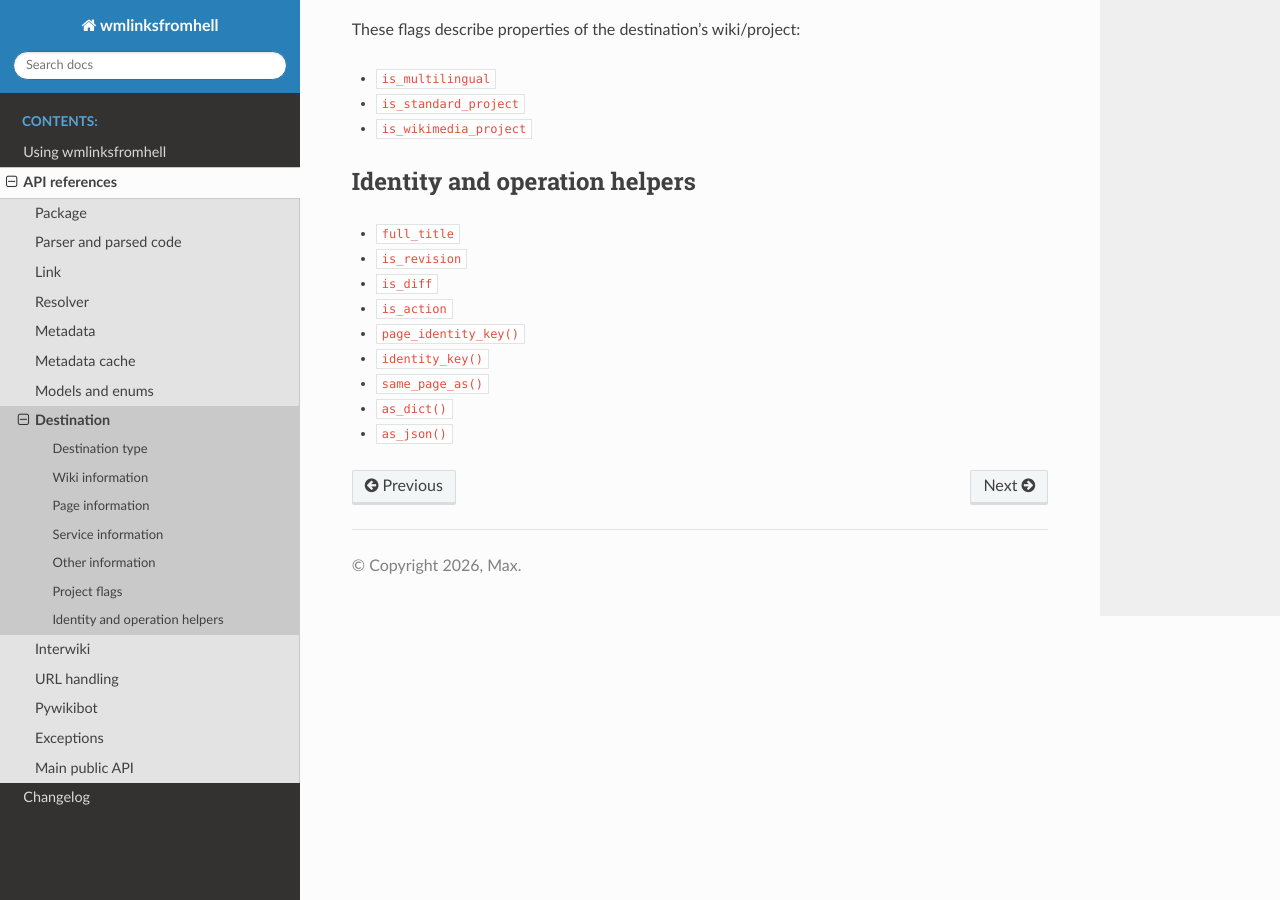
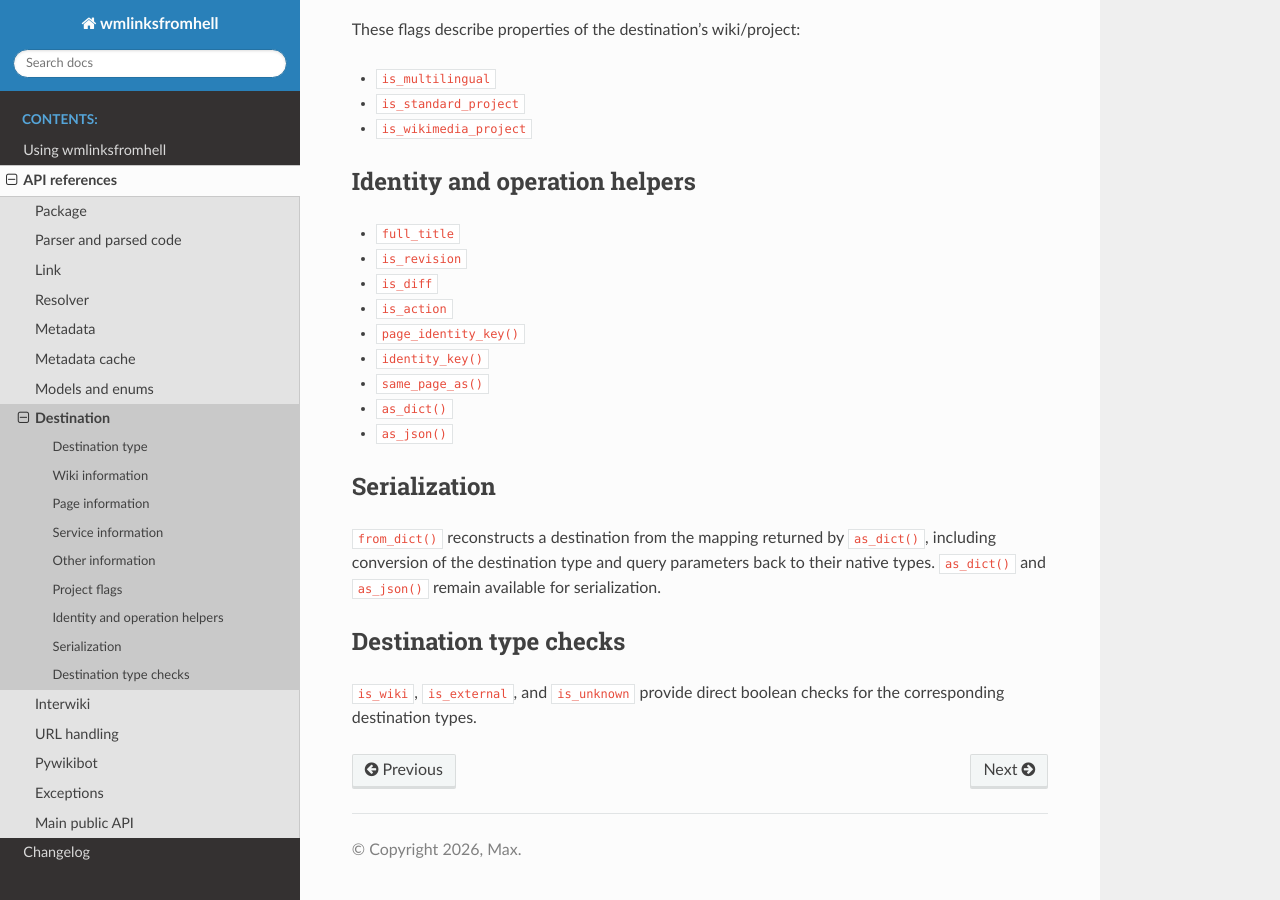
Before and after one commit to MadMaxWP/wmlinksfromhell, a Sphinx documentation site: the page built from docs/source/api/destination.rst, in a window 1280 px wide and 900 px high, scrolled down 1390 px. Built offline with Sphinx 7.4.7 and the Read the Docs theme 3.1.0, drawn with Linux system fonts in a browser that asks for light colours.

Commit message:
Document destination helpers

```diff
--- a/docs/source/api/destination.rst
+++ b/docs/source/api/destination.rst
@@ -77,3 +77,17 @@ Identity and operation helpers
 * ``same_page_as()``
 * ``as_dict()``
 * ``as_json()``
+
+Serialization
+-------------
+
+``from_dict()`` reconstructs a destination from the mapping returned by
+``as_dict()``, including conversion of the destination type and query
+parameters back to their native types. ``as_dict()`` and ``as_json()`` remain
+available for serialization.
+
+Destination type checks
+-----------------------
+
+``is_wiki``, ``is_external``, and ``is_unknown`` provide direct boolean checks
+for the corresponding destination types.
```
